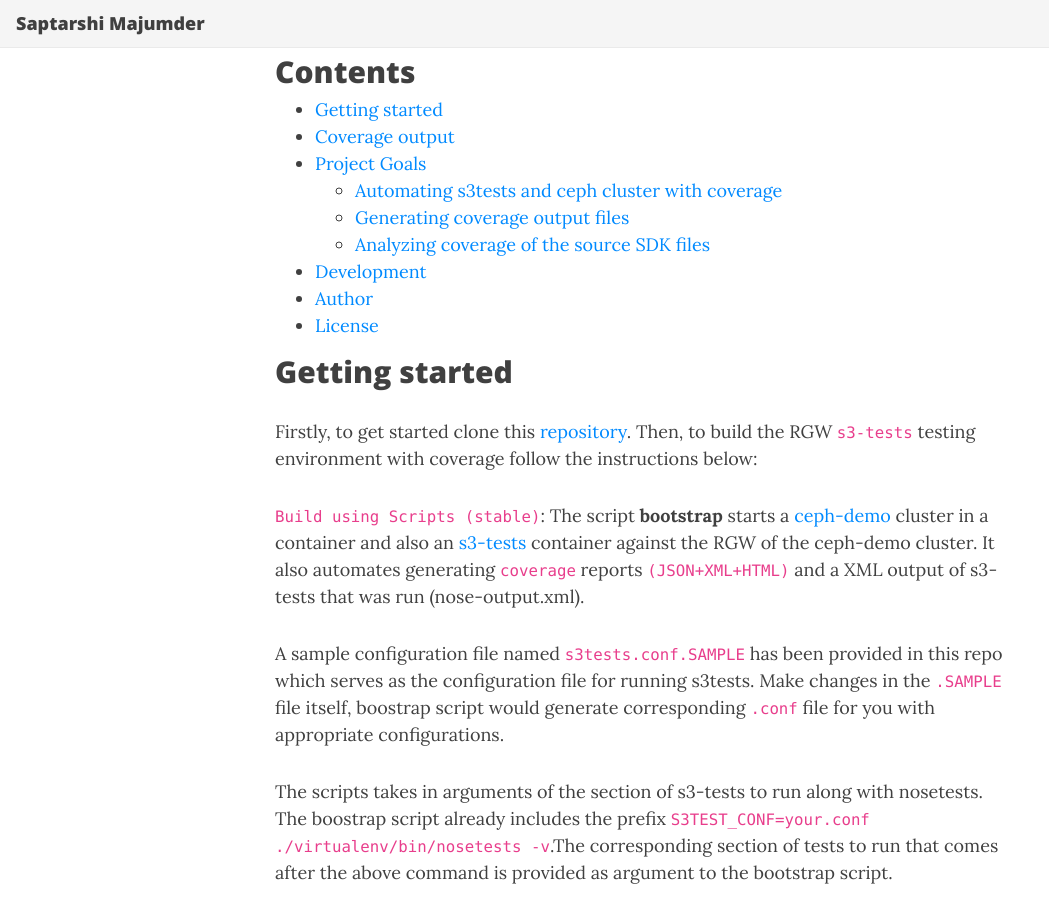
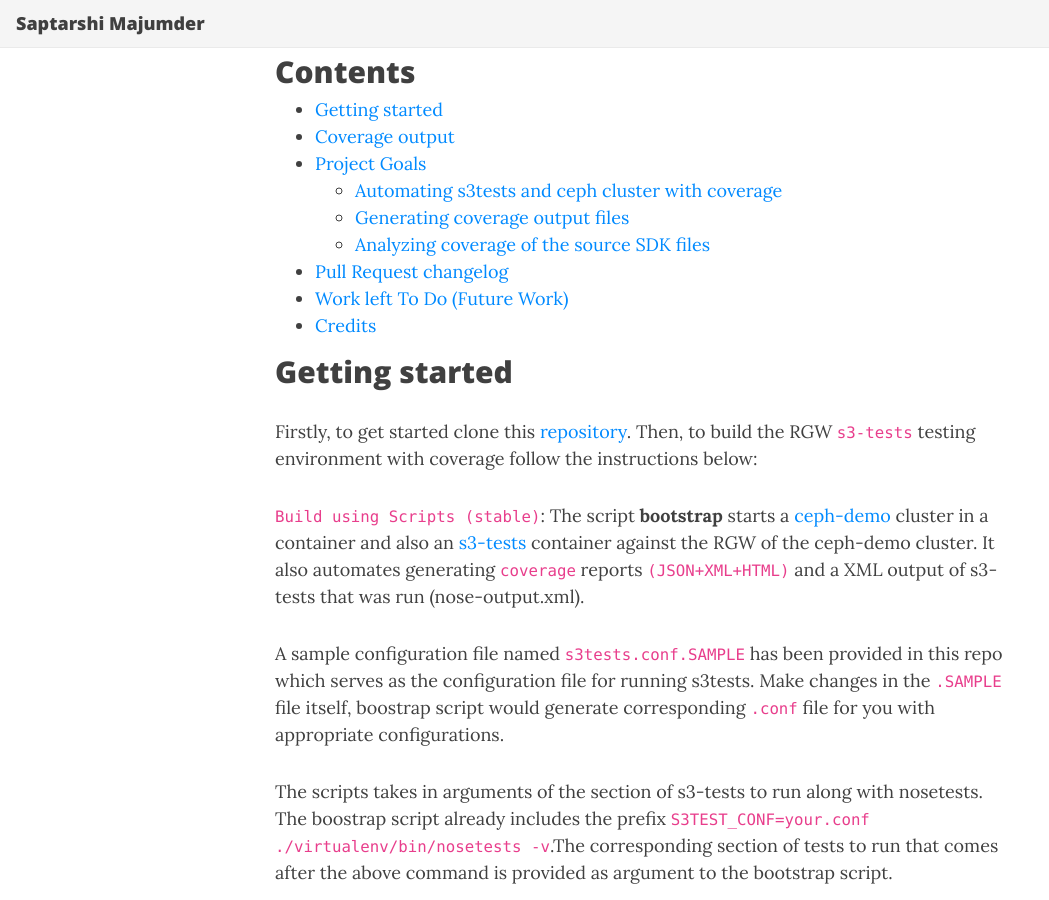
Before and after one commit to iraj465/iraj465.github.io, a Jekyll site: the page built from _posts/2021-08-18-gsoc-2021-final-report.md, in a window 1280 px wide and 900 px high, scrolled down 896 px. Shown: the whole window, without its empty margins (0-1049 px from the left). Built offline with Jekyll 4.4.1, drawn with Linux system fonts in a browser that asks for light colours; nearby versions of some CDN libraries.

Commit message:
Update 2021-08-18-gsoc-2021-final-report.md

```diff
--- a/_posts/2021-08-18-gsoc-2021-final-report.md
+++ b/_posts/2021-08-18-gsoc-2021-final-report.md
@@ -24,9 +24,9 @@ As it stands today, [s3-tests](https://github.com/ceph/s3-tests) use a limited f
   - [Automating s3tests and ceph cluster with coverage](#automating-s3tests-and-ceph-cluster-with-coverage)
   - [Generating coverage output files](#generating-coverage-output-files)
   - [Analyzing coverage of the source SDK files](#analyzing-coverage-of-the-source-sdk-files)
-- [Development](#development)
-- [Author](#author)
-- [License](#license)
+- [Pull Request changelog](#pull-request-changelog)
+- [Work left To Do (Future Work)](#work-left-to-do(future-work))
+- [Credits](#special-thanks)
 
 ## Getting started
 Firstly, to get started clone this [repository](https://github.com/robbat2/rgw-s3-coverage-testing).
```
